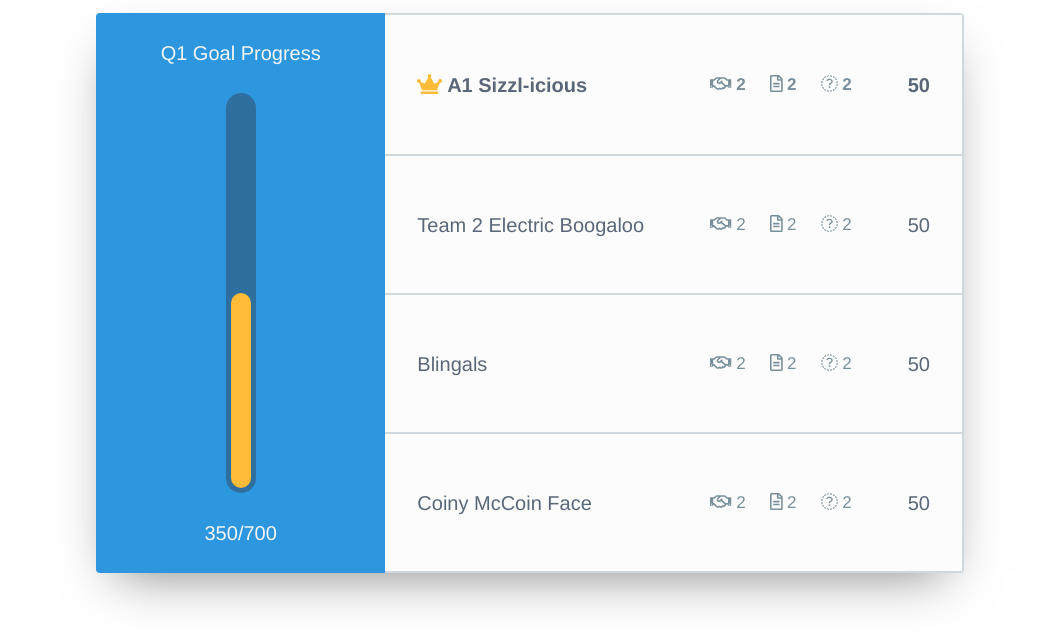
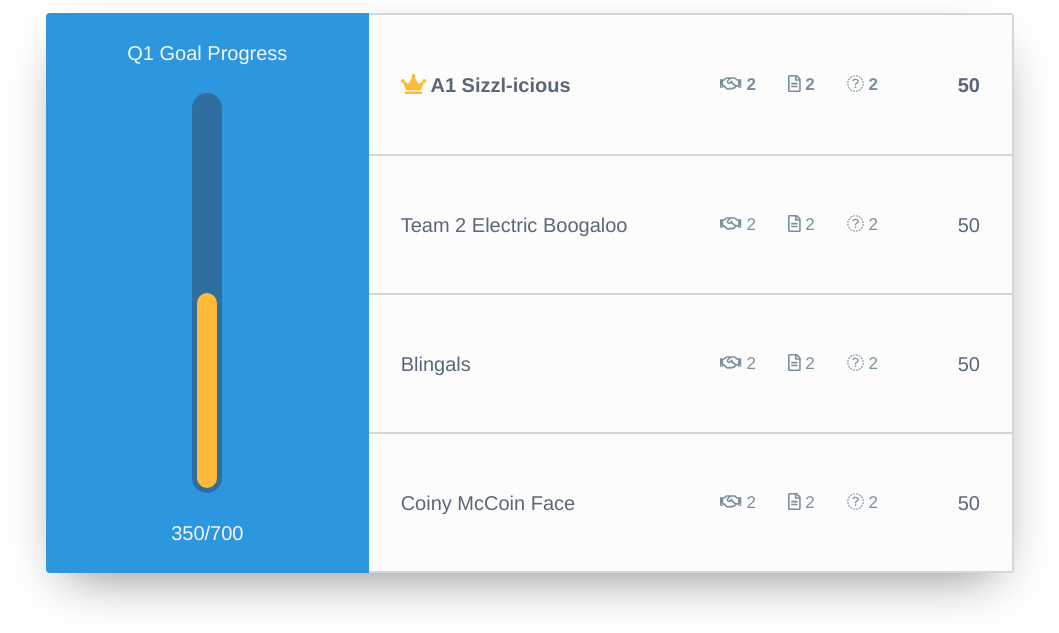
Before and after one commit to arthurra/leaderboard, a website: page src/index.html in a window 1280 px wide. Shown: the part 167-800 px from the top of the page, without its empty margins (110-1169 px from the left). Drawn offline with nearby package versions, Linux system fonts and the light colour scheme; files that its build step writes are made by us from their sources; a web font is replaced by a local one.

Commit message:
Whitespace adjustments

```diff
--- a/src/styles/components/_leaderboard.scss
+++ b/src/styles/components/_leaderboard.scss
@@ -84,13 +84,14 @@
 .leaderboard__team-stats {
   display: grid;
   grid-auto-flow: column;
-  grid-gap: $padding * 1.5;
+  grid-gap: $padding * 2;
 }
 
 .leaderboard__team-stat {
 
   &--total-score {
-    margin-left: $padding * 2;
+    width: 3.5em;
+    text-align: right;
   }
 
   &:not(.leaderboard__team-stat--total-score) {
--- a/src/styles/layout/_grid.scss
+++ b/src/styles/layout/_grid.scss
@@ -1,7 +1,7 @@
 body {
   height: 100vh;
   display: grid;
-  grid-template-columns: auto 900px auto;
+  grid-template-columns: auto 1000px auto;
   grid-template-areas: ". main .";
   align-content: center;
 }
```
Also changed, not shown: build/stylesheets/main.css, 1 other file.
